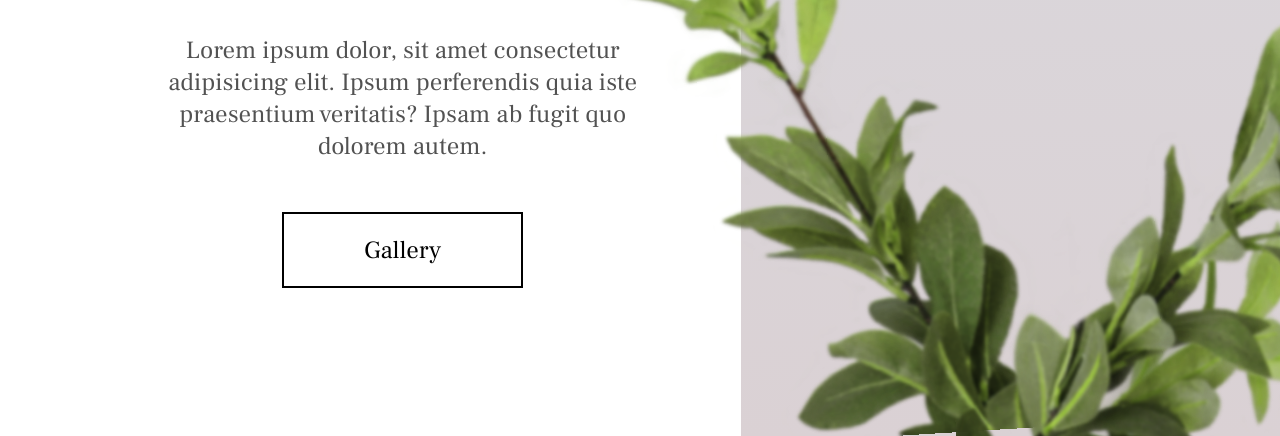
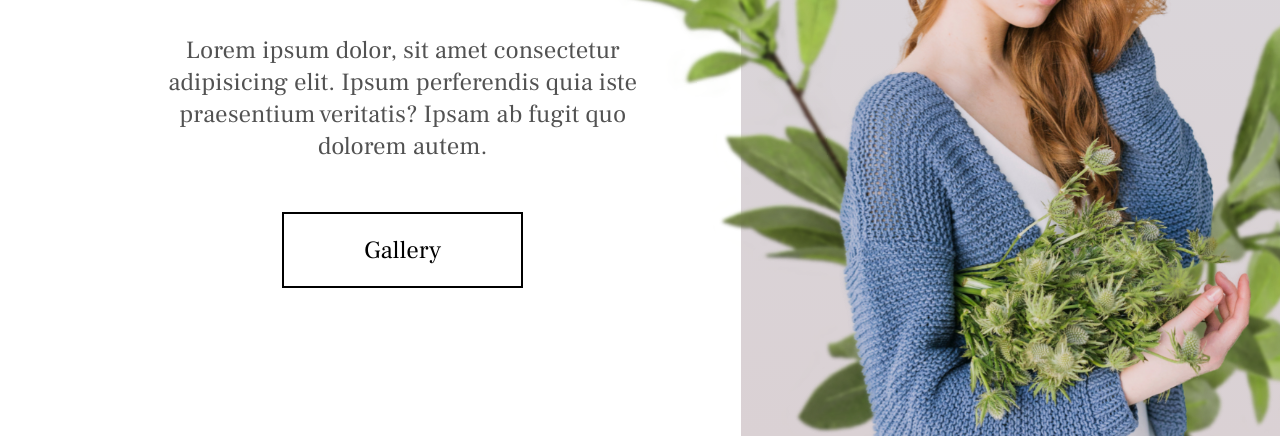
Before and after one commit to rajat-srivas/ElenaJoy, a plain HTML site: page index.html in a window 1280 px wide. Shown: the part 362-798 px from the top of the page. Drawn offline with Linux system fonts and the light colour scheme; the site is published under a folder, as on GitHub Pages, so addresses that start at the root find nothing.

Commit message:
Image reference update

```diff
--- a/index.html
+++ b/index.html
@@ -36,7 +36,7 @@
                 <a href="#gallery">Gallery</a>
             </div>
             <div class="hero-images">
-                <img class="hero-elena" src="/img/elena-joy.png" alt="pictur of elena joy">
+                <img class="hero-elena" src="img/elena-joy.png" alt="pictur of elena joy">
                 <img src="img/plant1.png" class="plant1 plant" alt="">
                 <img src="img/plant2.png" class="plant2 plant" alt="">
             </div>
```
